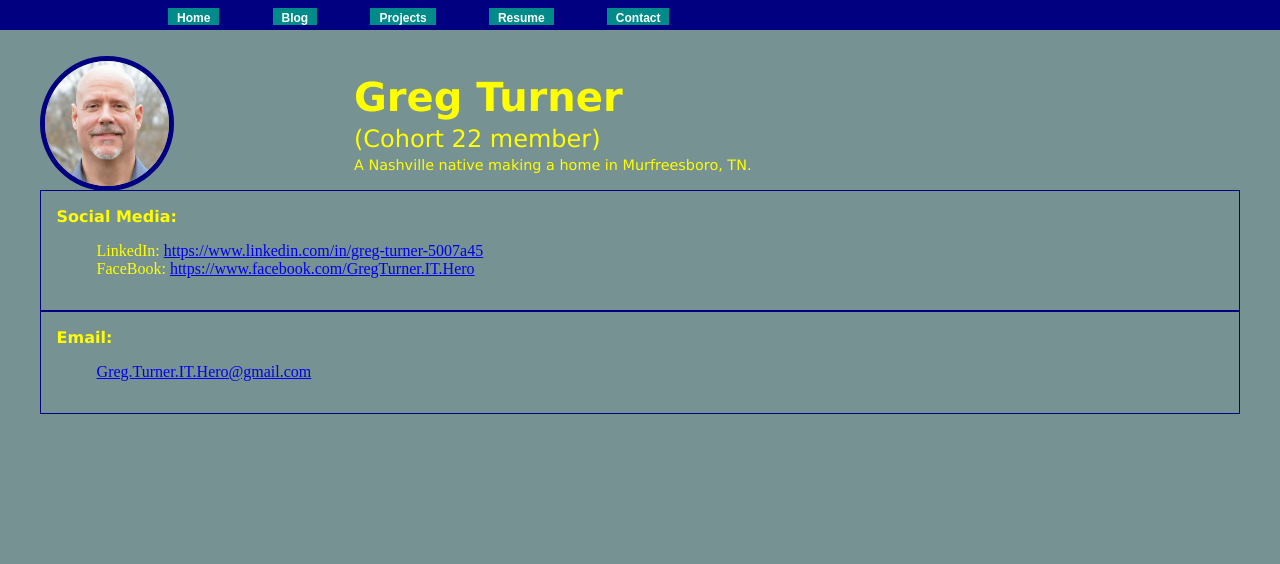
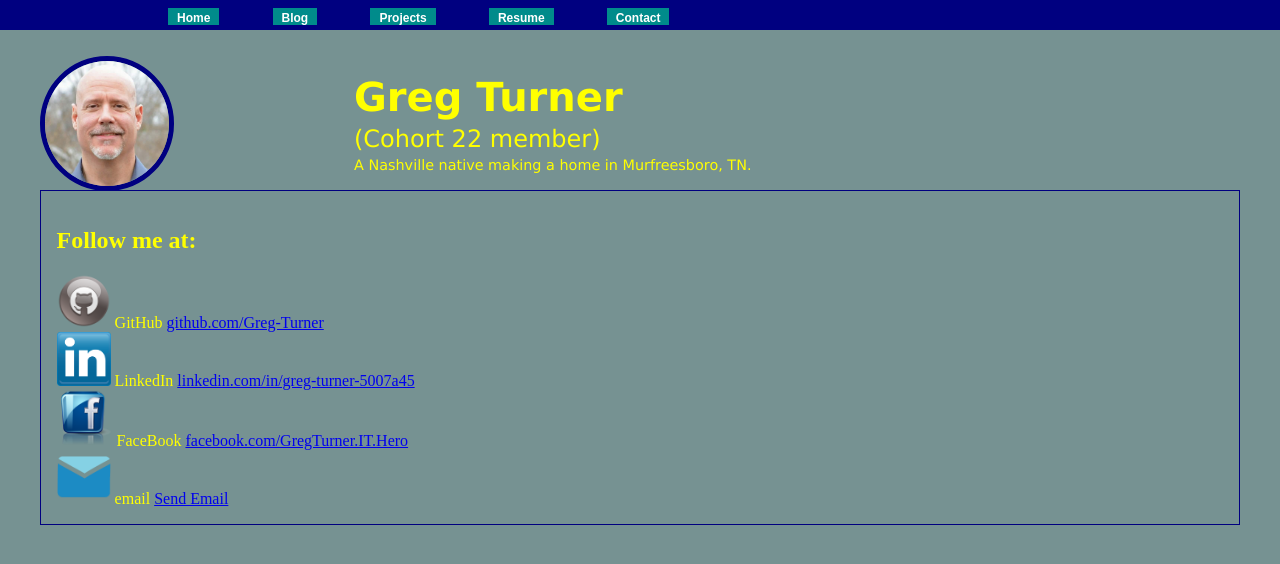
Before and after one commit to Greg-Turner/greg-turner.github.io, a plain HTML site: page contact/contact.html in a window 1280 px wide. Drawn offline with Linux system fonts and the light colour scheme.

Commit message:
touched contact-factory.js, contact-controller.js and contact.css files. Saved free for commercial use icons of forms of contact to the image folder. Successfully executed JavaScript in factory and controlle rto populate the HTML on the contact.html page.

```diff
--- /dev/null
+++ b/contact/contact-controller.js
@@ -0,0 +1,23 @@
+// convert contact database string into database object
+const contactDatabase = JSON.parse(localStorage.getItem("contacts"))
+
+// identify the element that the contact will be posted in HTML
+const contactElement = document.getElementById("contact")
+
+contactElement.innerHTML += `
+<h1>Follow me at:</h1>
+<ul>
+`
+    // need to cycle through the weeks in the contactDatabase
+    for (let i = 0; i < contactDatabase.length; i++) {
+        let contactProperty = contactDatabase[i];
+
+        //need to post week & title of contactProperty's contact in HTML of contact page
+        contactElement.innerHTML += `
+        <li class="noStyle">${contactProperty.icon} ${contactProperty.service} ${contactProperty.url}</li>
+        `
+    }
+
+contactElement.innerHTML += `
+</ul>
+`
--- /dev/null
+++ b/contact/contact-factory.js
@@ -0,0 +1,43 @@
+// define the contacts array, which will become the database
+let contacts = []
+
+// define the entries for the contacts
+const linkedIn = {
+    "service": "LinkedIn",
+    "identity": "greg-turner",
+    "url": "<a href='https://www.linkedin.com/in/greg-turner-5007a45'>linkedin.com/in/greg-turner-5007a45</a>",
+    "icon": "<img src='../images/Linkedin.png' alt='linkedin' width=54>"
+}
+
+const faceBook = {
+    "service": "FaceBook",
+    "identity": "GregTurner.IT.Hero",
+    "url": "<a href='https://www.facebook.com/GregTurner.IT.Hero'>facebook.com/GregTurner.IT.Hero</a>",
+    "icon": "<img src='../images/facebook.png' alt='facebook' width=56>"
+}
+
+const gitHub = {
+    "service": "GitHub",
+    "identity": "Greg-Turner",
+    "url": "<a href='https://github.com/Greg-Turner'>github.com/Greg-Turner</a>",
+    "icon": "<img src='../images/Github-icon.png' alt='github' width=54>"
+}
+
+const email = {
+    "service": "email",
+    "identity": "gmail",
+    "url": "<a href='mailto:greg.turner.it.hero@gmail.com'>Send Email</a>",
+    "icon": "<img src='../images/email.png' alt='email' width=54>"
+}
+
+
+// populate contacts database with enties
+contacts.push(gitHub)
+contacts.push(linkedIn)
+contacts.push(faceBook)
+contacts.push(email)
+
+
+// convert contacts database into string saved in browser memory
+const contactsString = JSON.stringify(contacts)
+localStorage.setItem("contacts", contactsString)
--- a/contact/contact.html
+++ b/contact/contact.html
@@ -29,30 +29,12 @@
                 </ul>
             </section>
 
-            <article id="socialmedia" class="article">
-                <div class="label">
-                    Social Media:
-                </div>
+            <article id="contact" class="article">
 
-                <ul>
-                    <li class="noStyle">LinkedIn: <a href="https://www.linkedin.com/in/greg-turner-5007a45" target = "_blank">https://www.linkedin.com/in/greg-turner-5007a45</a></li>
-                    <li class="noStyle">FaceBook: <a href="https://www.facebook.com/GregTurner.IT.Hero" target = "_blank">https://www.facebook.com/GregTurner.IT.Hero</a></li>
-
-
-                </ul>
             </article>
 
-            <article id="email" class="article">
-                <div class="label">
-                    Email:
-                </div>
-
-                <ul>
-                    <li class="noStyle"><a href="mailto:greg.turner.it.hero@gmail.com?" target="_top">Greg.Turner.IT.Hero@gmail.com</a></li>
-
-                </ul>
-            </article>
-            <script src="contact.js"></script>
+            <script src="contact-factory.js"></script>
+            <script src="contact-controller.js"></script>
         </body>
 
 </html>
--- a/contact/contact.js
+++ /dev/null
@@ -1,24 +0,0 @@
-// define the contacts array, which will become the database
-let contacts = []
-
-// define the entries for the contacts
-const linkedIn = {
-    "service": "LinkedIn",
-    "identity": "greg-turner",
-    "url": "https://www.linkedin.com/in/greg-turner-5007a45",
-}
-
-const faceBook = {
-    "service": "FaceBook",
-    "identity": "GregTurner.IT.Hero",
-    "url": "https://www.facebook.com/GregTurner.IT.Hero",
-}
-
-
-// populate contacts database with enties
-contacts.push(linkedIn)
-contacts.push(faceBook)
-
-// convert contacts database into string saved in browser memory
-const contactsString = JSON.stringify(contacts)
-localStorage.setItem("contacts", contactsString)
```
Also changed, not shown: contact/contact.css (added), images/Github-icon.png (added), images/Linkedin.png (added), images/email.png (added), images/facebook.jpg (added), images/facebook.png (added).
